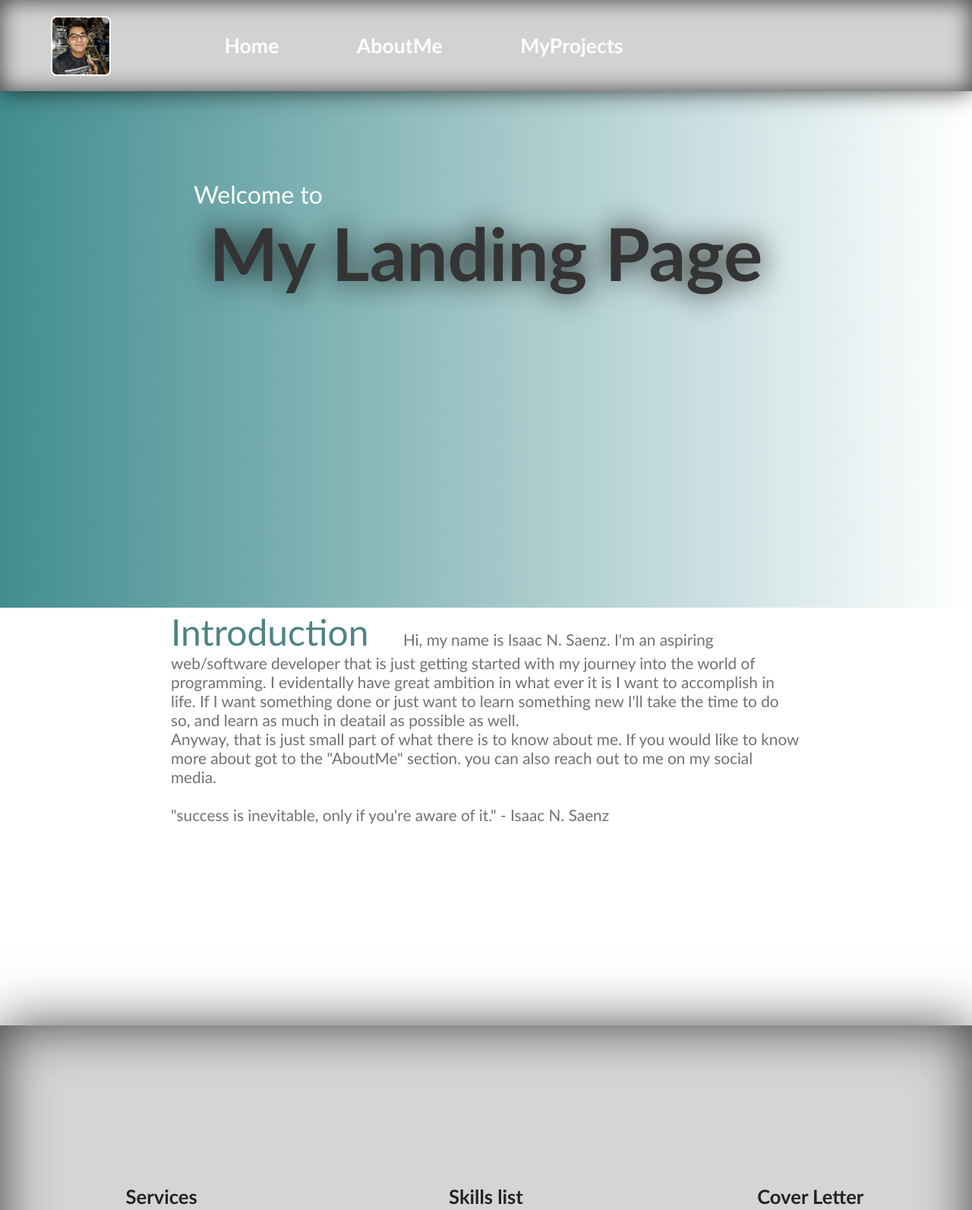
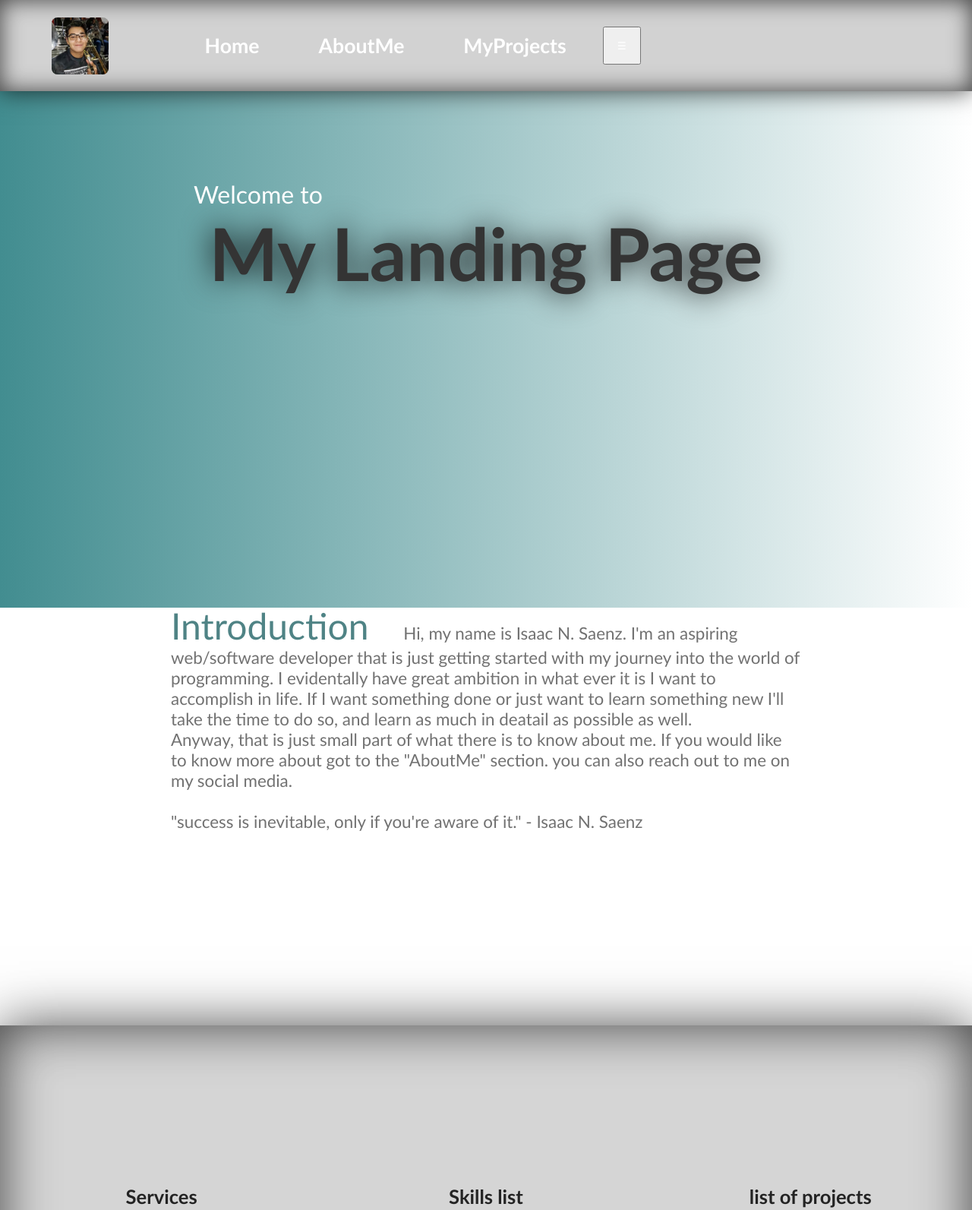
Before and after one commit to I-SaenzSMCT26/All-My-Projects, a plain HTML site: page my-portfolio/my-Landing-page.html in a window 1280 px wide. Shown: the top 1593 px of the page at 76% size. Drawn offline with Linux system fonts and the light colour scheme.

Commit message:
updated: Landing Page 12/18/24

```diff
--- a/my-portfolio/landing-page-css-files/mlp.css
+++ b/my-portfolio/landing-page-css-files/mlp.css
@@ -26,12 +26,15 @@ header{
 
     display: flex; justify-content: flex-start;
 
-    box-sizing: border-box; overflow: hidden;
+    box-sizing: border-box;
 
     box-shadow: 0px 0px 30px rgba(0, 0, 0, 0.7), inset 0px 0px 30px rgba(0, 0, 0, 0.7);
 
     position: fixed;
 }
+
+
+
 /*everything below is all the content inside the header*/
 
     /*THIS IS THE CONTENT OF THE LEFT CONTAINER*/
@@ -49,22 +52,23 @@ header{
             display: flex; justify-content: space-evenly; align-items: center;
         }
             #profilepic{
-                border: solid white 2px;
                 border-radius: 10%;
                 height: 75px;
                 transition: 0.3s;
                 margin-right: 20px;
             }
             #profilepic:hover{
+                margin-top: 200px;
                 margin-right: 10px;
-                height: 85px;
+                height: 200px;
                 box-shadow: 0px 0px 30px rgba(0, 0, 0, 1);
             }
 
 
         #menu-section{
+            overflow: hidden;
             display: flex; justify-content: space-evenly;
-            width: 700px;
+            width: 700px; height: 100%;
             margin-right: 120px;
         }
             .links{
@@ -78,6 +82,12 @@ header{
                 font-size: 21pt;
                 text-shadow: 0px 0px 30px rgba(0, 0, 0, 0.9);
             }
+
+        .hamburger{
+            width: 50px;
+            height: 50px;
+            align-self: center;
+        }
 
 
 
@@ -114,7 +124,7 @@ header{
                 text-align: left;
 
                 width: calc(410px, 5vw, 80%);
-                font-size: clamp(.8rem, 2vw, 1.3rem); font-weight: 500;
+                font-size: clamp(1.1rem, 2vw, 1.4rem); font-weight: 500;
             }
             #intro-p::before{
                 content: 'Introduction';
--- a/my-portfolio/my-Landing-page.html
+++ b/my-portfolio/my-Landing-page.html
@@ -21,6 +21,8 @@
                     <a id="lnk" class="links" href="my-Landing-page.html">Home</a>
                     <a class="links" href="aboutme.html">AboutMe</a>
                     <a class="links" href="projects.html">MyProjects</a>
+
+                    <button class="hamburger" aria-label="toggle-menu">&#9776;</button>
                 </div>
             </div>
 
@@ -77,13 +79,13 @@
                     <li>HTML5</li>
                     <li>CSS 3</li>
                     <li>Javascript</li>
-                    <li>git</l i>
+                    <li>git</li>
                     <li>github</li>
                 </ul>
             </div>
             <hr>
             <div id="main3" class="main-content">
-                <h2>Cover Letter</h2>
+                <h2>list of projects</h2>
                 <hr>
                 <p class="cover-letter"></p>
             </div>
```
